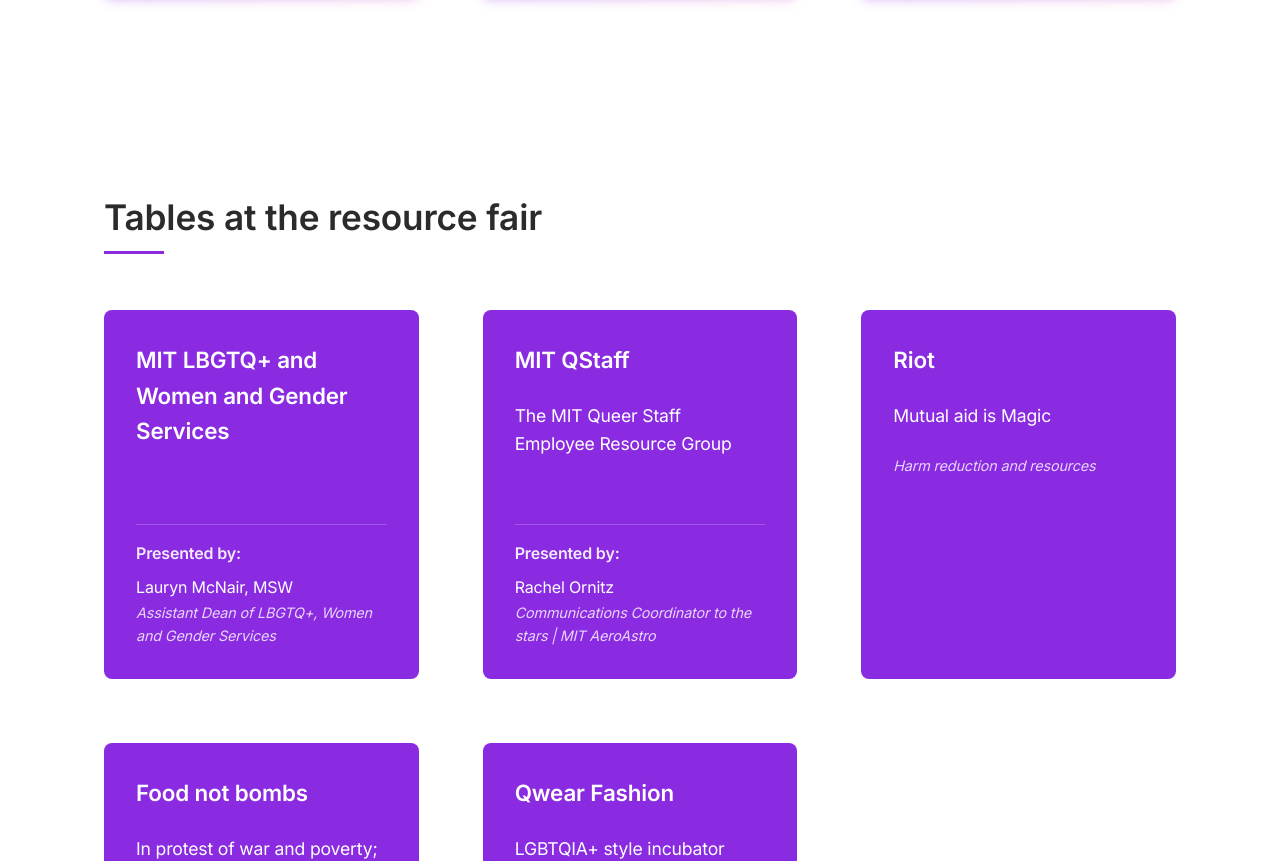
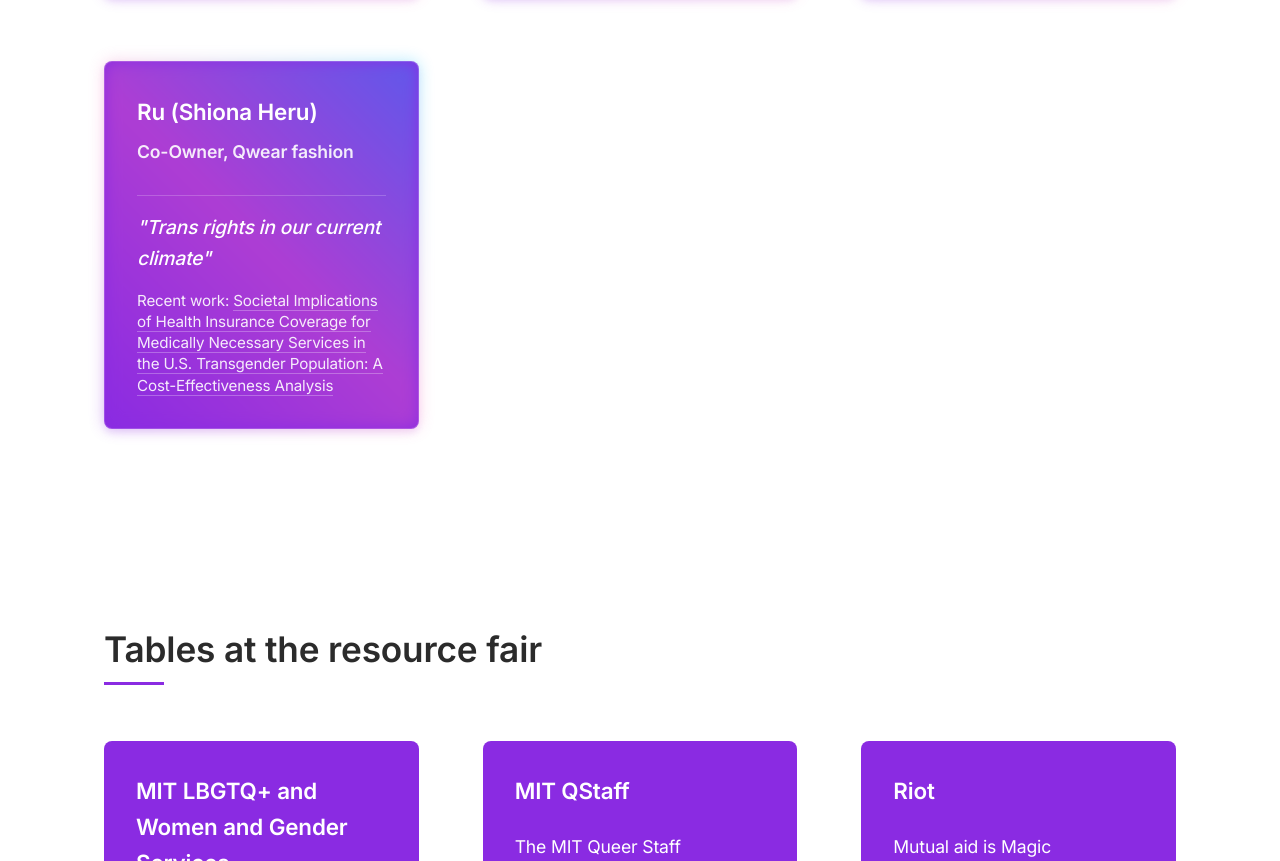
Before and after one commit to zangsmichalove/mitrally, a plain HTML site: page index.html in a window 1280 px wide. Shown: the part 3775-4636 px from the top of the page. Drawn offline with Linux system fonts and the light colour scheme.

Commit message:
Update Speaker
added Ru (Shiona Heru)

```diff
--- a/index.html
+++ b/index.html
@@ -114,6 +114,17 @@
                     </div>
                     <div class="talk-info">
                         <p class="talk-title">"A poem for the community"</p>
+                    </div>
+                </div>
+
+                <div class="program-card">
+                    <div class="speaker-info">
+                        <h3><a href="https://www.qwearfashion.com/" target="_blank" class="speaker-link">Ru (Shiona Heru)</a></h3>
+                        <h4>Co-Owner, <a href="https://www.qwearfashion.com/" target="_blank" class="affiliation-link">Qwear fashion</a></h4>
+                    </div>
+                    <div class="talk-info">
+                        <p class="talk-title">"Trans rights in our current climate"</p>
+                        <p class="recent-work">Recent work: <a href="https://pubmed.ncbi.nlm.nih.gov/26481647/" target="_blank" class="work-link">Societal Implications of Health Insurance Coverage for Medically Necessary Services in the U.S. Transgender Population: A Cost-Effectiveness Analysis</a></p>
                     </div>
                 </div>
 
--- a/styles.css
+++ b/styles.css
@@ -626,6 +626,25 @@
     font-weight: 500;
 }
 
+.recent-work {
+    font-size: 0.95rem;
+    margin-top: 1rem;
+    opacity: 0.9;
+    line-height: 1.4;
+}
+
+.work-link {
+    color: white;
+    text-decoration: none;
+    transition: all 0.2s ease;
+    border-bottom: 1px solid rgba(255, 255, 255, 0.3);
+}
+
+.work-link:hover {
+    text-decoration: none;
+    border-bottom-color: white;
+}
+
 .speaker-link, .affiliation-link {
     color: white;
     text-decoration: none;
```
Also changed, not shown: 1 other file.
